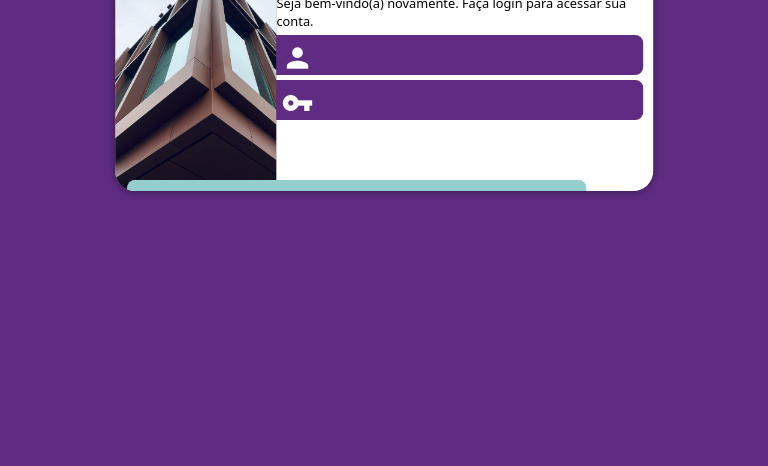
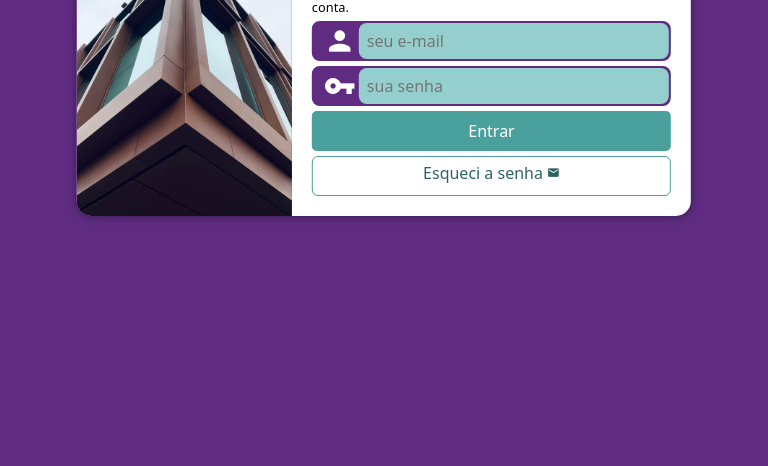
Before and after one commit to LucianoTBrum/projeto-login, a plain HTML site: page index.html in a window 768 px wide. Shown: the part 334-800 px from the top of the page. Drawn offline with Linux system fonts and the light colour scheme.

Commit message:
Correção de alinhamento e bug fixes

```diff
--- a/estilos/media-query.css
+++ b/estilos/media-query.css
@@ -17,18 +17,26 @@ Grandes Telas: acima de 1200px
 
     section#login {
         width: 80vw;
-        height: 250px;
+        height: 300px;
+        display: flex;
+        align-items: stretch;
+        border-radius: 15px;
+        overflow: hidden;
     }
 
     section#login > div#imagem {
-        float: left;
-        width: 30%;
+        width: 35%;
         height: 100%;
+        background-size: cover;
+        background-position: center;
     }
 
-    section#login {
-        float: right;
-        width: 70%;
+    section#login > div#formulario {
+        width: 65%;
+        display: flex;
+        flex-direction: column;
+        justify-content: center;
+        padding: 20px;
     }
 }
 
--- a/estilos/style.css
+++ b/estilos/style.css
@@ -67,11 +67,13 @@ div#formulario > p {
 form > div.campo {
     background-color: #5f2c82;
     border: 2px solid #5f2c82;
-    display: block;
+    display: flex;
+    align-items: center;
     width: 100%;
     height: 40px;
     border-radius: 8px;
     margin: 5px 0px;
+    padding-left: 5px;
 }
 
 div.campo > label {
@@ -80,7 +82,6 @@ div.campo > label {
 
 div.campo > i {
     color: white;
-    /*background-color: black;*/
     font-size: 2em;
     width: 40px;
     padding: 5px;
@@ -89,12 +90,11 @@ div.campo > i {
 div.campo > input {
     background-color: #94cfcd;
     font-size: 1em;
-    width: calc(100% - 55px);
+    width: 100%;
     height: 100%;
     border: 0px;
     border-radius: 8px;
-    padding: 4px;
-    transform: translateY(-11px);
+    padding: 8px;
 }
 
 div.campo > input:focus-within {
```
Also changed, not shown: index.html (+0 -1 lines).
